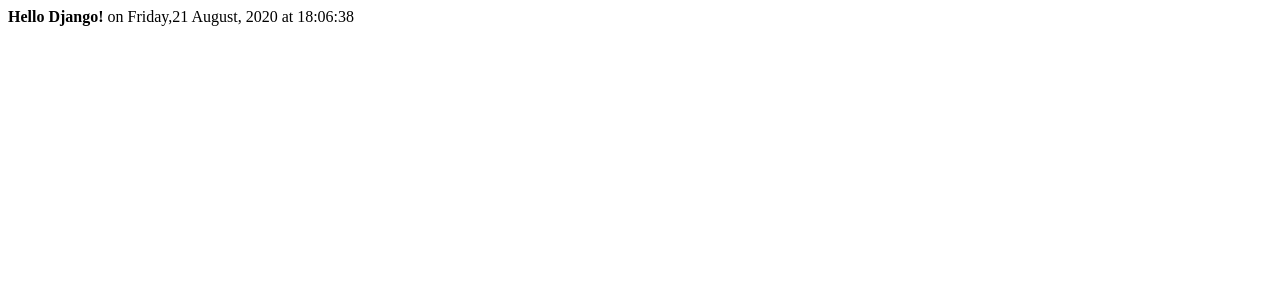
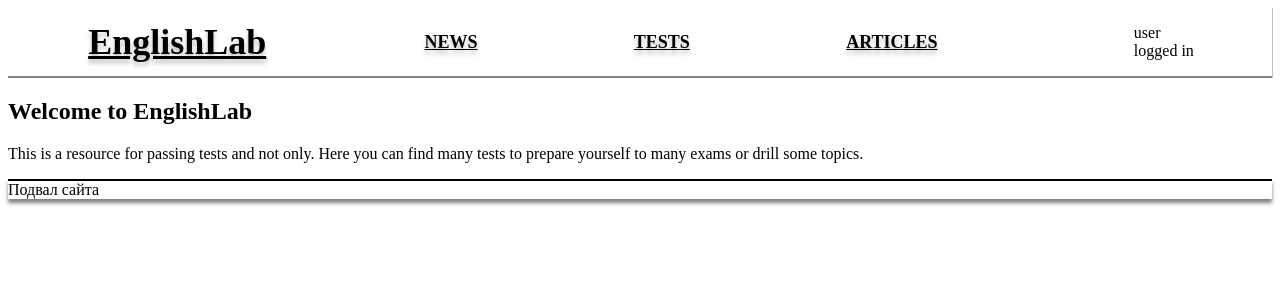
Before and after one commit to pythonBoots/EnglishLab, a Django app: page / in a window 1280 px wide. Shown: the top 300 px of the page. Run offline with Django 3.2, Linux system fonts and the light colour scheme.

Commit message:
Starting of layout creation

```diff
--- a/EnglishLab/EnglishLab/urls.py
+++ b/EnglishLab/EnglishLab/urls.py
@@ -17,6 +17,7 @@ urlpatterns = [
     # url for test_pass application
     url(r'^$', views.index, name='index'),
     url(r'^home$', views.index, name='home'),
+    url(r'^about$', views.about, name='about'),
 
     # Uncomment the admin/doc line below to enable admin documentation:
     # url(r'^admin/doc/', include('django.contrib.admindocs.urls')),
--- /dev/null
+++ b/EnglishLab/test_pass/static/site.css
@@ -0,0 +1,54 @@
+.menu {
+	display: flex;
+	flex-direction:row;
+	justify-content: space-around;
+	align-items: center;
+	border-bottom: 2px solid grey;
+    box-shadow: 1px 0px 0px 0px rgba(0,0,0, 0.25);
+
+}
+
+.menu div a {
+	color: black;
+	font-size: 18px;
+	font-family: Lucida Bright;
+	font-style: normal;
+	font-weight: 600;
+
+	text-shadow: 0px 4px 4px rgba(0,0,0, 0.25);
+
+}
+
+.user_login {
+	display:flex;
+	align-items: center;
+	justify-content: space-around;
+
+}
+
+.logo {
+	color: black;
+	font-size: 36px;
+	font-family: Lucida Bright;
+	font-style: normal;
+	font-weight: 600;
+
+    padding:2px;
+	text-shadow: 0px 4px 4px rgba(0,0,0, 0.25);
+}
+
+.user_login ul {
+	list-style-type: none;
+}
+
+.user_login img {
+	width: 50px;
+	height: 50px;
+	border-radius: 50%;
+	background-color: black;
+}
+
+footer {
+    border-top: 2px solid black;
+    box-shadow: 0px 4px 4px gray;
+}
--- /dev/null
+++ b/EnglishLab/test_pass/templates/test_pass/about.html
@@ -0,0 +1,4 @@
+{% extends "test_pass/layout.html" %}
+{% block content %}
+{{ content }}
+{% endblock %}
--- a/EnglishLab/test_pass/templates/test_pass/index.html
+++ b/EnglishLab/test_pass/templates/test_pass/index.html
@@ -1,12 +1,10 @@
-<!DOCTYPE html>
-<html>
-<head>
-    <title>{{ title }}</title>
-</head>
-
-<body>
-
-    <strong>{{ message }}</strong>{{ content }}
-
-</body>
-</html>
+{% extends "test_pass/layout.html" %}
+{% block content %}
+<section>
+    <h1>Welcome to EnglishLab</h1>
+    <p>
+        This is a resource for passing tests and not only. Here you can find many
+        tests to prepare yourself to many exams or drill some topics.
+    </p>
+</section>
+{% endblock %}
--- /dev/null
+++ b/EnglishLab/test_pass/templates/test_pass/layout.html
@@ -0,0 +1,41 @@
+<!DOCTYPE html>
+<head>
+    <title>
+        {{ title }}
+    </title>
+
+    {% load staticfiles %}
+
+    <link rel='stylesheet' type="text/css" href="{% static 'site.css' %}"/>
+</head>
+
+<body>
+    <header class="header">
+        <nav>
+            <div class="menu">
+                <a class="logo" href="{# url 'index' #}">EnglishLab</a>
+                <div>
+                    <a href="{# url 'news' #}">NEWS</a>
+                </div>
+                <div>
+                    <a href="{# url 'tests_list' #}">TESTS</a>
+                </div>
+                <div>
+                    <a href="{# url 'articles' #}">ARTICLES</a>
+                </div>
+                <div class="user_login">
+                    <ul>
+                        <li>user</li>
+                        <li>logged in</li>
+                    </ul>
+                </div>
+            </div>
+        </nav>
+    </header>
+	<main>
+ {% block content %}{% endblock %}
+	</main>
+	<footer>
+		<div>Подвал сайта</div>
+	</footer>
+</body>
--- a/EnglishLab/test_pass/views.py
+++ b/EnglishLab/test_pass/views.py
@@ -15,3 +15,13 @@ def index(request):
             'content': " on "  + now.strftime("%A,%d %B, %Y at %X")
         }
     )
+
+def about(request):
+    return render(
+        request,
+        "test_pass/about.html",
+        {
+            'title': "About test-pass",
+            'content': "Example app page for Django"
+            }
+        )
```
Also changed, not shown: 1 other file.
